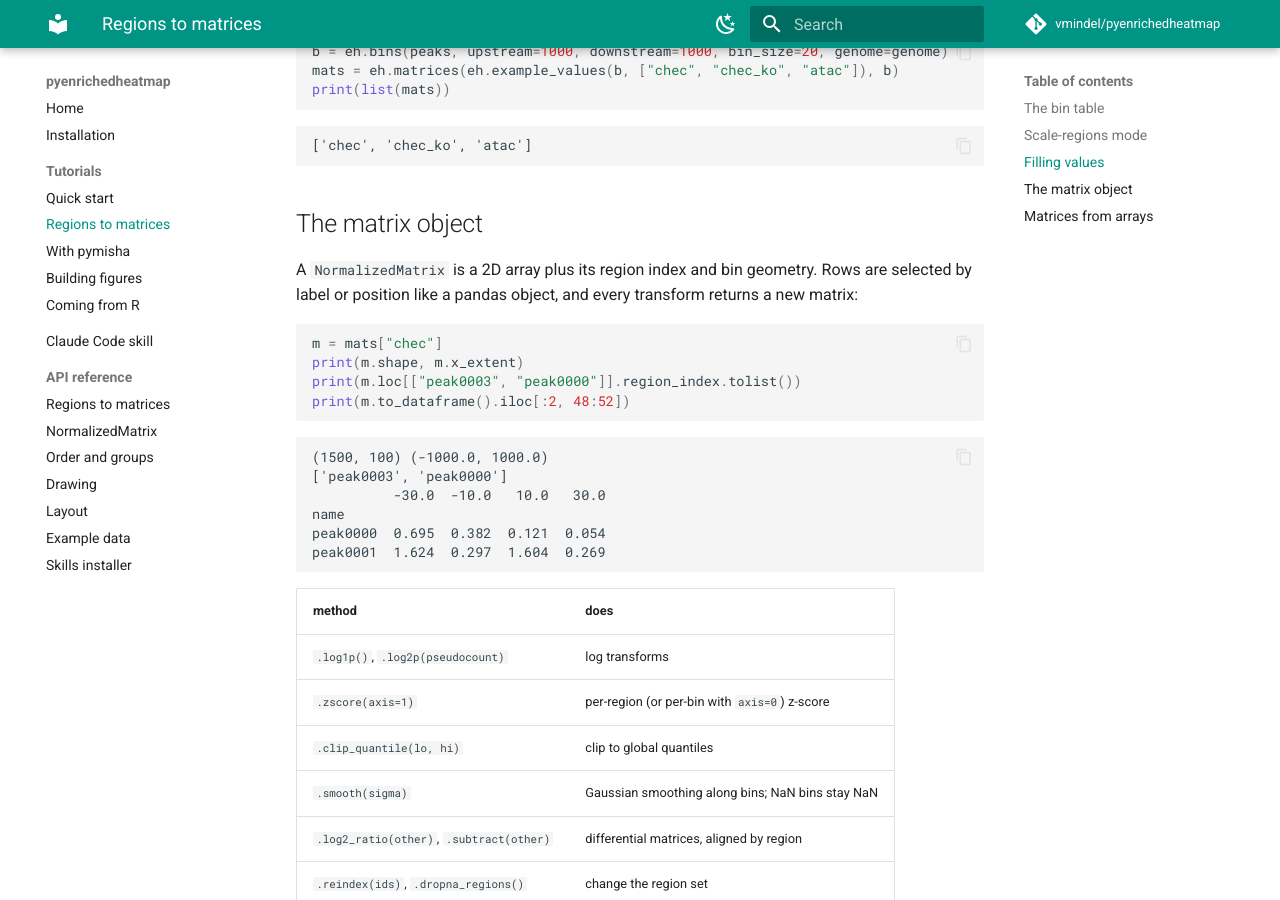
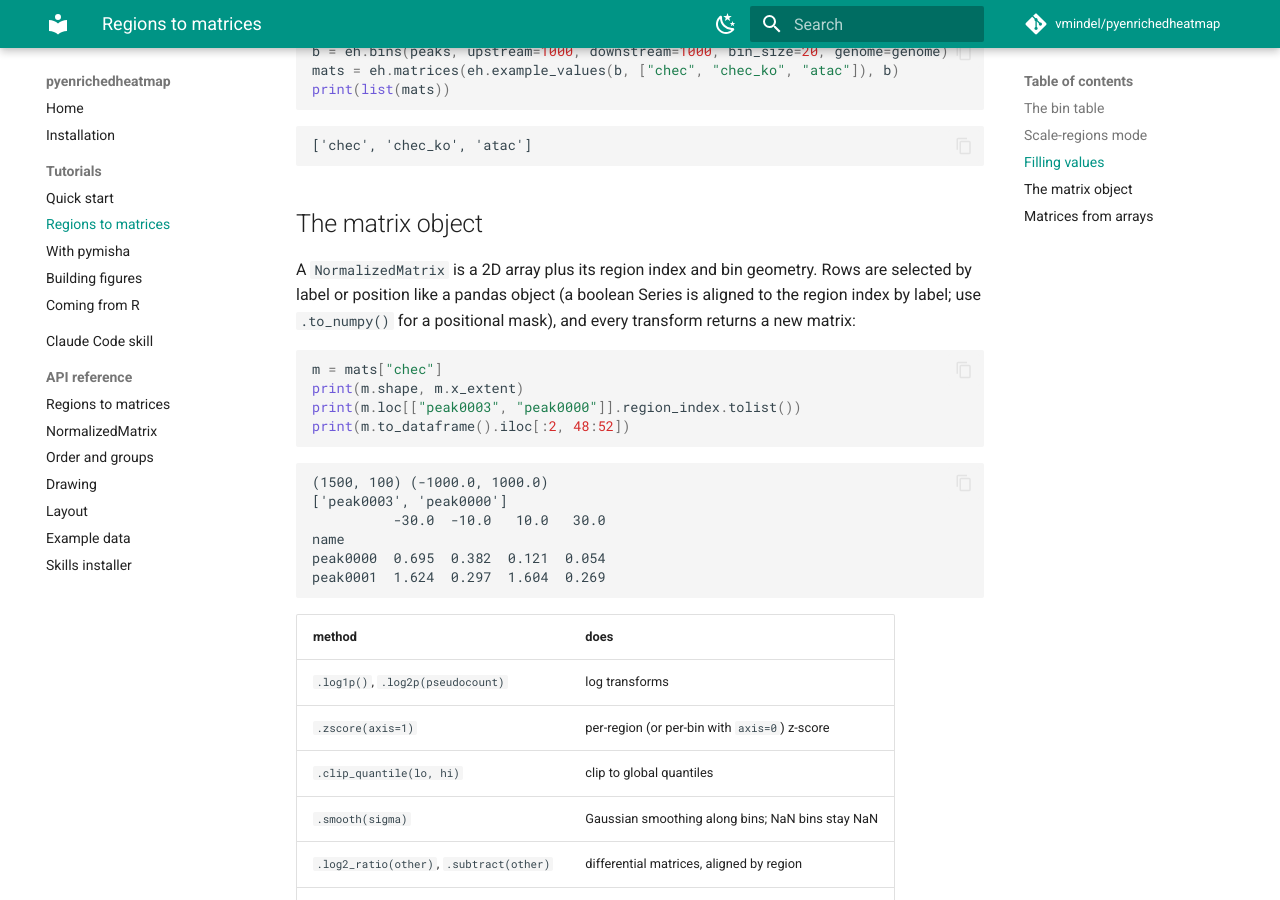
Before and after one commit to vmindel/pyenrichedheatmap, an MkDocs documentation site: the page built from docs/tutorials/data.md, in a window 1280 px wide and 900 px high, scrolled down 2210 px. Built offline with MkDocs 1.6.1 and Material for MkDocs 9.7.7, drawn with Linux system fonts in a browser that asks for light colours; comment, search, counter and statistics services are not loaded.

Commit message:
Document the review fixes in the tutorials and bundled skill
Co-Authored-By: Claude Sonnet 5.5 <noreply@anthropic.com>
Claude-Session: https://claude.ai/code/session_01B4cmqTXMHndBy88AT5t7NR

````diff
--- a/docs/tutorials/data.md
+++ b/docs/tutorials/data.md
@@ -107,8 +107,9 @@ print(list(mats))
 ## The matrix object
 
 A `NormalizedMatrix` is a 2D array plus its region index and bin geometry. Rows are
-selected by label or position like a pandas object, and every transform returns a new
-matrix:
+selected by label or position like a pandas object (a boolean Series is aligned to the
+region index by label; use `.to_numpy()` for a positional mask), and every transform
+returns a new matrix:
 
 ```python
 m = mats["chec"]
````
Also changed, not shown: docs/tutorials/figures.md (+3 -2 lines), src/enriched_heatmap/_skills/data/references/data-path.md (+4 -1 lines), src/enriched_heatmap/_skills/data/references/figures.md (+2 -1 lines), src/enriched_heatmap/_skills/data/references/ordering.md (+2 -1 lines).
